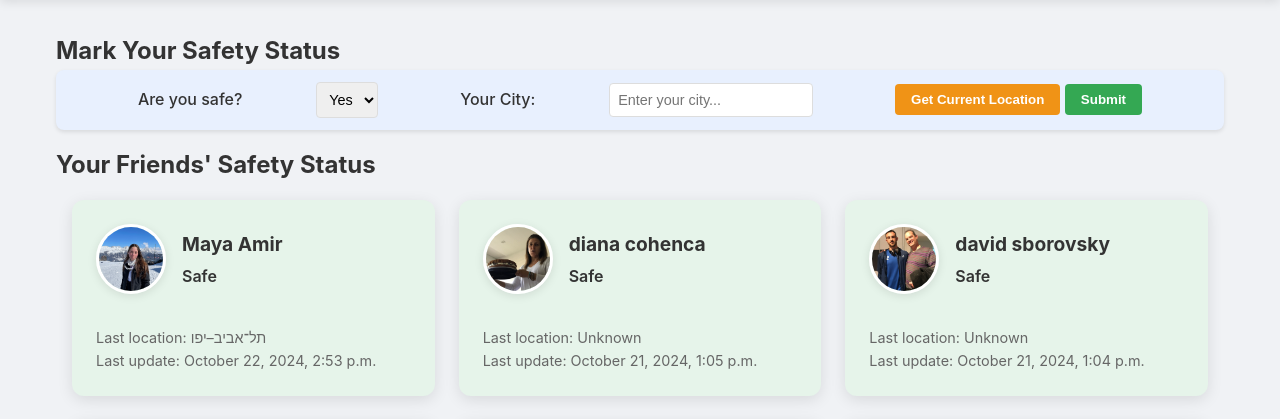
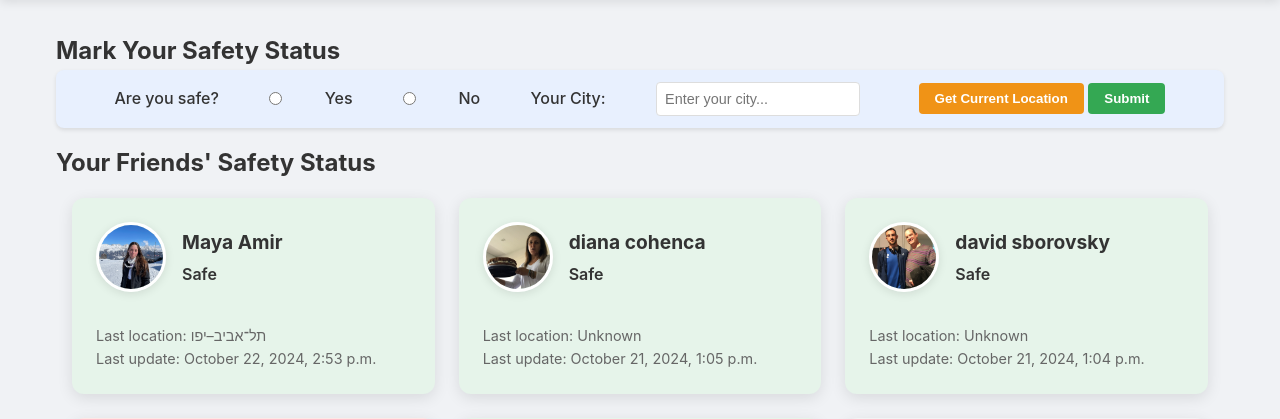
Before and after one commit to Yoavsb25/AlertBuddy, a Django app: page / in a window 1280 px wide. Shown: the part 58-477 px from the top of the page. Run offline with Django 5.2, Linux system fonts and the light colour scheme; a user stored in the database is signed in; data comes from the database, SQL or seed files in the repository; both versions use the stored data as it was after the commit.

Commit message:
Replace dropdown with radio button toggle for safety status
- Changed the dropdown menu for "Are you safe?" to a radio button toggle.
- Added radio inputs for "Yes" and "No" options for improved user experience.
- Styled radio buttons to look like toggle buttons for a cleaner design.
- Ensured only one option can be selected at a time, maintaining form requirements.

```diff
--- a/safety_alert/static/css/styles.css
+++ b/safety_alert/static/css/styles.css
@@ -598,6 +598,7 @@ footer {
     box-shadow: 0 0 0 2px rgba(26, 115, 232, 0.2);
 }
 
+
 .safety-status-form button[type="button"]{
     background-color: #f09316;
     color: #ffffff;
--- a/safety_alert/templates/safety_alert/base.html
+++ b/safety_alert/templates/safety_alert/base.html
@@ -34,10 +34,11 @@
         <form id="safety-status-form" method="post" action="{% url 'update_safety_status' %}" class="safety-status-form">
             {% csrf_token %}
             <label for="is_safe">Are you safe?</label>
-            <select name="status" id="status" required>
-                <option value="true">Yes</option>
-                <option value="false">No</option>
-            </select>
+            <input type="radio" id="safe-yes" name="status" value="true" required>
+            <label for="safe-yes" class="toggle-option">Yes</label>
+
+            <input type="radio" id="safe-no" name="status" value="false" required>
+            <label for="safe-no" class="toggle-option">No</label>
 
             <label for="city">Your City:</label>
             <input type="text" name="city" id="city" placeholder="Enter your city..." required>
```
Also changed, not shown: db.sqlite3.
